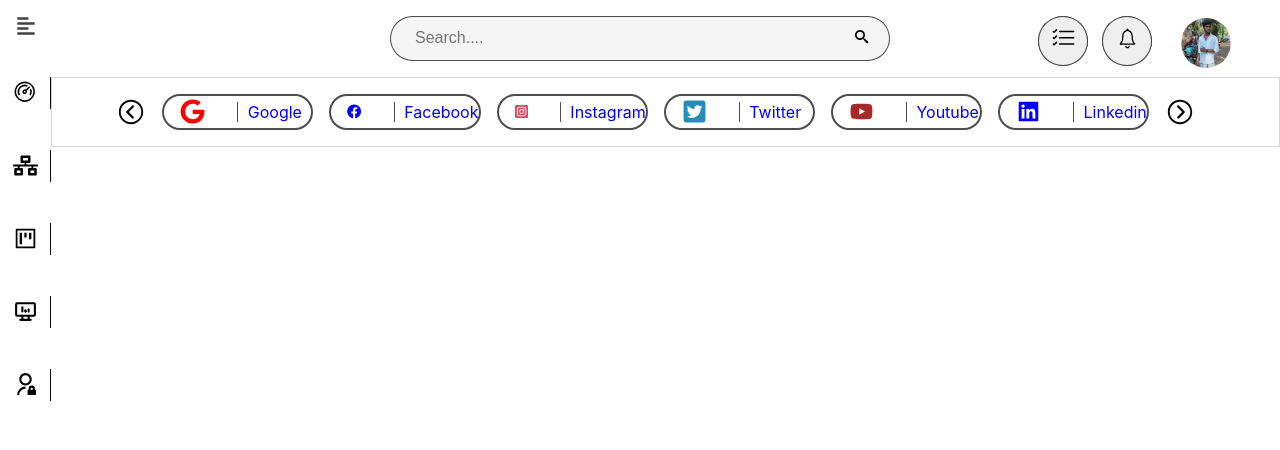
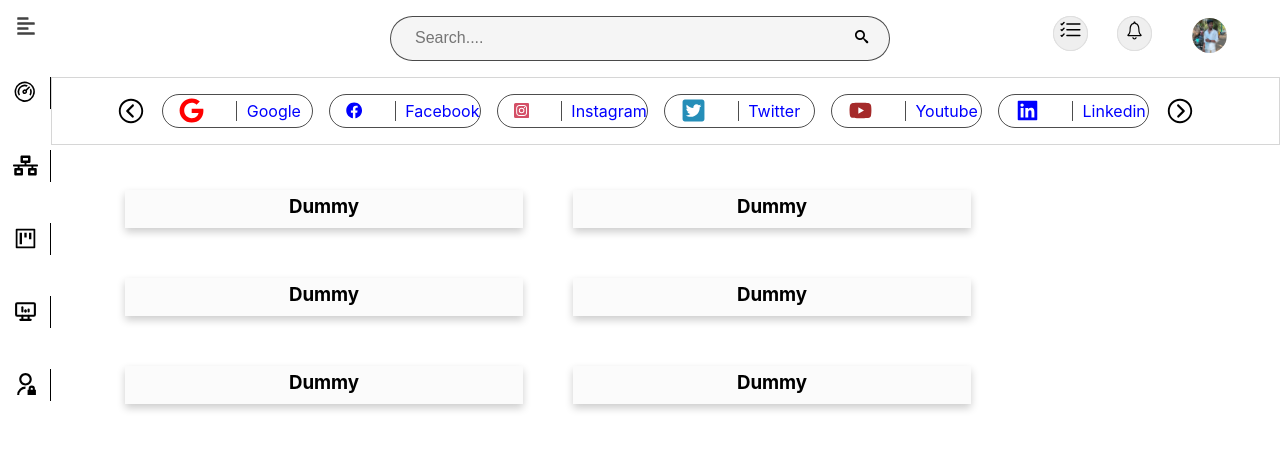
Before and after one commit to Sathishkumar-Ramachandran/CBMS, a React (Create React App) app: page / in a window 1280 px wide. Shown: the top 450 px of the page. Built offline with nearby package versions, Linux system fonts and the light colour scheme.

Commit message:
Component

```diff
--- /dev/null
+++ b/src/Components/Main.js
@@ -0,0 +1,46 @@
+import React from 'react'
+import '../styles/Main.css'
+const Main = () => {
+  return (
+    <div class="row">
+        <div class="column">
+        <div class="card">
+        <h3>Dummy</h3>
+
+        </div>
+        </div>
+
+        <div class="column">
+        <div class="card">
+        <h3>Dummy</h3>
+        </div>
+        </div>
+
+        <div class="column">
+        <div class="card">
+        <h3>Dummy</h3>
+        </div>
+        </div>
+
+        <div class="column">
+        <div class="card">
+        <h3>Dummy</h3>
+        </div>
+        </div>
+
+        <div class="column">
+        <div class="card">
+        <h3>Dummy</h3>
+        </div>
+        </div>
+
+        <div class="column">
+        <div class="card">
+        <h3>Dummy</h3>
+        </div>
+        </div>
+    </div>
+  )
+}
+
+export default Main
--- a/src/Pages/dashboard.js
+++ b/src/Pages/dashboard.js
@@ -2,6 +2,7 @@ import React from "react";
 
 import Header from "../Components/Header";
 import Leftnav from "../Components/leftnav";
+import Main from "../Components/Main";
  import Notification from "../Components/Notification";
 import Profile from "../Components/Profile";
 import Project from "../Components/Project";
@@ -18,6 +19,7 @@ const Dashboard = () => {
              <Task/>
              <Profile/>
              <Project/>
+             <Main/>
         </>
     )
 }
--- a/src/styles/Header.css
+++ b/src/styles/Header.css
@@ -48,7 +48,7 @@ nav .ul-itemes .item{
     width: 13%;
     height: 5px;
     border-radius: 80px;
-    border: 2px solid rgba(0, 0, 0, 0.699);
+    border: 1px solid rgba(0, 0, 0, 0.699);
 }
 
 nav .ul-itemes .item:hover{
@@ -58,7 +58,7 @@ nav .ul-itemes .item1{
     width: 13%;
     height: 5px;
     border-radius: 80px;
-    border: 2px solid rgba(0, 0, 0, 0.699);
+    border: 1px solid rgba(0, 0, 0, 0.699);
 }
 nav .ul-itemes .item1:hover{
     background-color: #d6d6d6;
@@ -67,7 +67,7 @@ nav .ul-itemes .item2{
     width: 13%;
     height: 5px;
     border-radius: 80px;
-    border: 2px solid rgba(0, 0, 0, 0.699);
+    border: 1px solid rgba(0, 0, 0, 0.699);
 }
 nav .ul-itemes .item2:hover{
     background-color: #d6d6d6;
@@ -76,7 +76,7 @@ nav .ul-itemes .item3{
     width: 13%;
      height: 5px;
     border-radius: 80px;
-    border: 2px solid rgba(0, 0, 0, 0.699);
+    border: 1px solid rgba(0, 0, 0, 0.699);
 
 }
 nav .ul-itemes .item3:hover{
--- /dev/null
+++ b/src/styles/Main.css
@@ -0,0 +1,38 @@
+
+/* Float four columns side by side */
+.column {
+    float: left;
+    width: 10%;
+    padding: 0 10px;
+  }
+
+  /* Remove extra left and right margins, due to padding */
+  .row {
+    margin: 0 -3px;
+    width: 70%;
+    grid-template-columns: 1fr 1fr 1fr;
+}
+
+  /* Clear floats after the columns */
+  .row:after {
+    content: "";
+    display: table;
+    clear: both;
+  }
+
+  /* Responsive columns */
+  @media screen and (max-width: 600px) {
+    .column {
+      width: 100%;
+      display: block;
+      margin-bottom: 20px;
+    }
+  }
+
+  /* Style the counter cards */
+  .card {
+    box-shadow: 0 4px 8px 0 rgba(0, 0, 0, 0.2);
+
+    text-align: center;
+    background-color: #f1f1f1;
+  }
--- a/src/styles/topnav.css
+++ b/src/styles/topnav.css
@@ -107,19 +107,19 @@ input .searchQueryInput {
     color: black;
     margin: 1% 15%;
     position: absolute;
-    font-size: 25px;
+    font-size: 23px;
     top: 0;
     right: 0;
     cursor: pointer;
     margin-left: 10px;
     border-radius: 50%;
     vertical-align: middle;
-    width: 50px;
-    height: 50px;
+    width: 35px;
+    height: 35px;
     border-radius: 50%;
     padding-block: .1rem;
     margin-block: 1rem;
-    border: 1px solid rgba(0, 0, 0, 0.699);
+    border: 1px solid rgba(0, 0, 0, 0.068);
 
  }
 
@@ -129,18 +129,18 @@ input .searchQueryInput {
     color: black;
    margin: 1% 10%;
    position: absolute;
-   font-size: 25px;
+   font-size: 23px;
    top: 0;
    right: 0;
    cursor: pointer;
    vertical-align: middle;
-   width: 50px;
-   height: 50px;
+   width: 35px;
+   height: 35px;
    border-radius: 50%;
    padding-block: .1rem;
    margin-block: 1rem;
    flex-wrap: wrap;
-   border: 1px solid rgba(0, 0, 0, 0.699);
+   border: 1px solid rgba(0, 0, 0, 0.068);
 }
 
 .badge{
@@ -227,8 +227,8 @@ nav .notify-ul-item li{
 
 .avatar {
     vertical-align: middle;
-    width: 50px;
-    height: 50px;
+    width: 35px;
+    height: 35px;
     border-radius: 50%;
     margin-left: 30%;
   }
```
